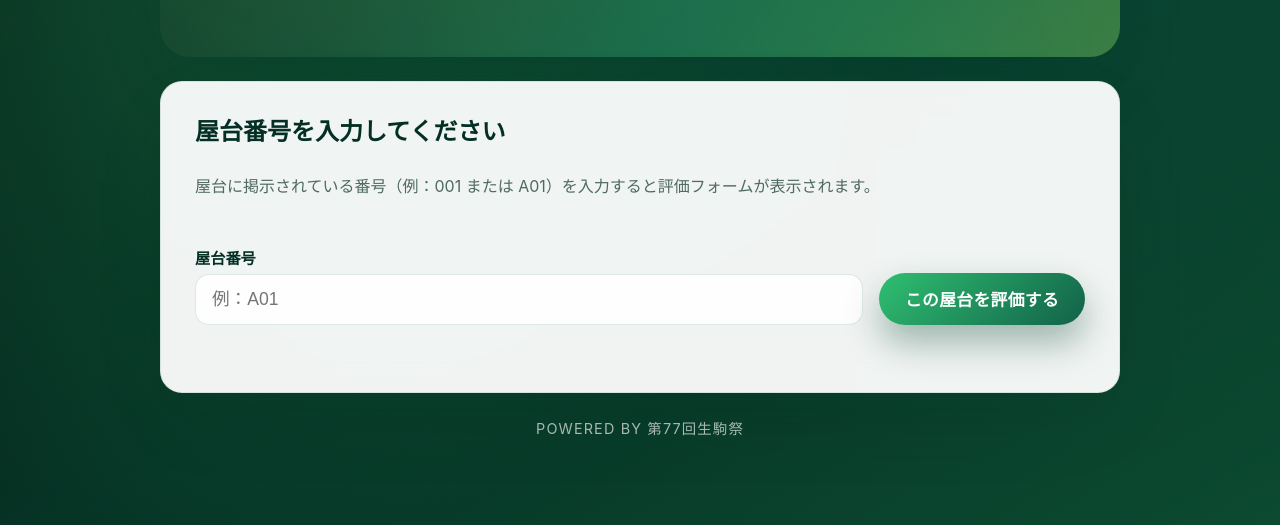
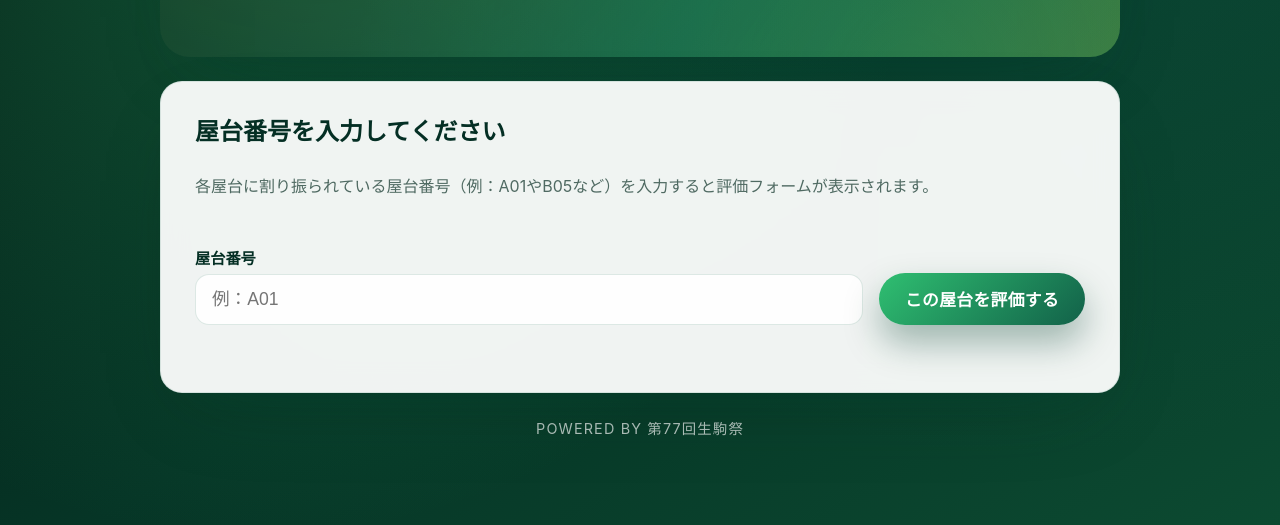
Before and after one commit to kokoro1945/yatairanking2025, a plain HTML site: page index.html in a window 1280 px wide. Shown: the part 275-800 px from the top of the page. Drawn offline with Linux system fonts and the light colour scheme.

```diff
--- a/index.html
+++ b/index.html
@@ -21,7 +21,7 @@
 
     <section id="booth-gate" class="card gate">
       <h2 class="card__title">屋台番号を入力してください</h2>
-      <p class="card__desc">屋台に掲示されている番号（例：001 または A01）を入力すると評価フォームが表示されます。</p>
+      <p class="card__desc">各屋台に割り振られている屋台番号（例：A01やB05など）を入力すると評価フォームが表示されます。</p>
       <div class="gate__form">
         <label class="gate__label" for="gate-booth">
           <span>屋台番号</span>
```
